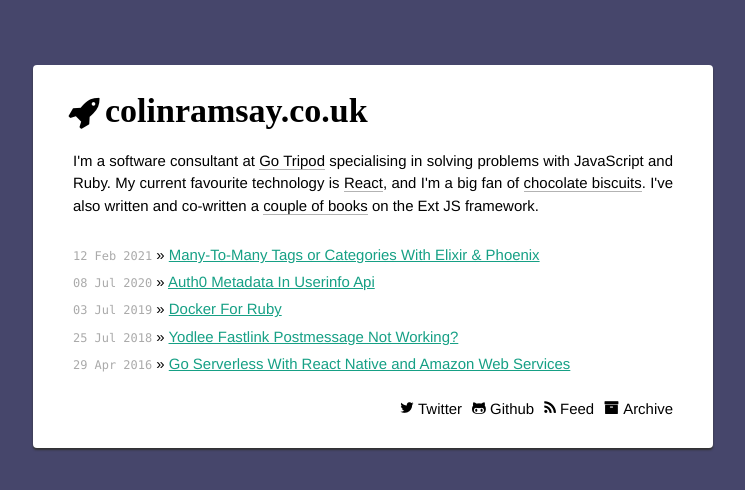
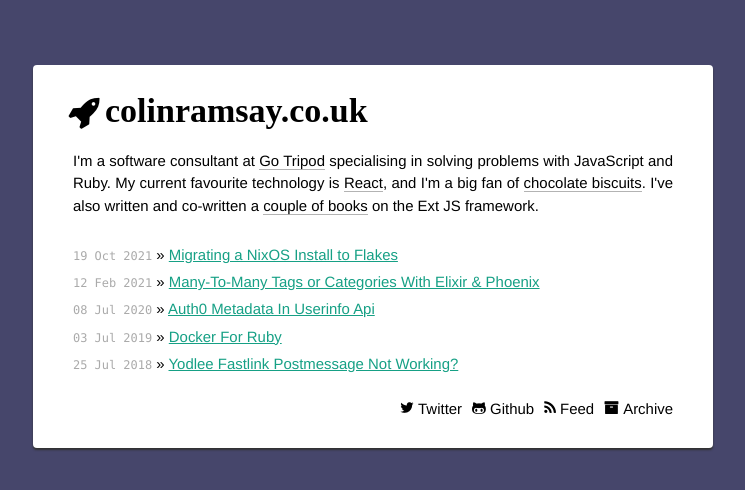
Before and after one commit to hunvreus/colinramsay.github.io, a Jekyll site: the page built from index.html, in a window 1280 px wide. Shown: the top 490 px of the page, without its empty margins (267-1012 px from the left). Built offline with Jekyll 4.4.1, drawn with Linux system fonts in a browser that asks for light colours; some web fonts are replaced.

Commit message:
feat: new post on nixos

```diff
--- a/_drafts/2021-10-19-migrating-a-nixos-install-to-flakes.md
+++ b/_posts/2021-10-19-migrating-a-nixos-install-to-flakes.md
@@ -1,3 +1,9 @@
+---
+layout: post
+title: Migrating a NixOS Install to Flakes
+published: true
+---
+
 I've got a [working NixOS setup](https://github.com/colinramsay/nix-config/) which I'd like to convert to use Flakes in order to improve reproduceablility. I had a scenario recently whereby I updated the channels I was subscribed to and then rebuilt, and had a build error. There's no way to roll back the channel update in that case. Flakes should fix this, because my current build will pin the commit hashes of versions it was built with.
 
 The information in this post can be found in various wikis, gists and blog posts. I'm just going to explain how I got it to work on my setup with the aid of some diffs.
```
